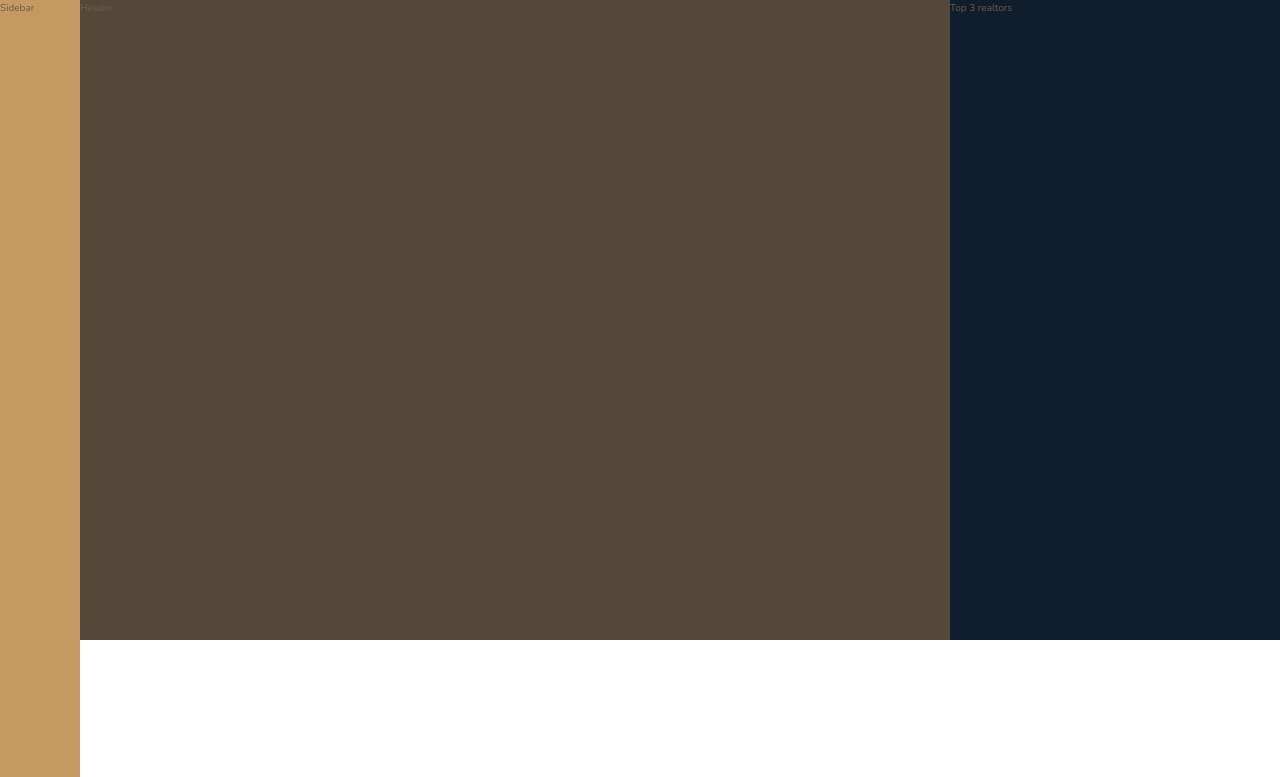
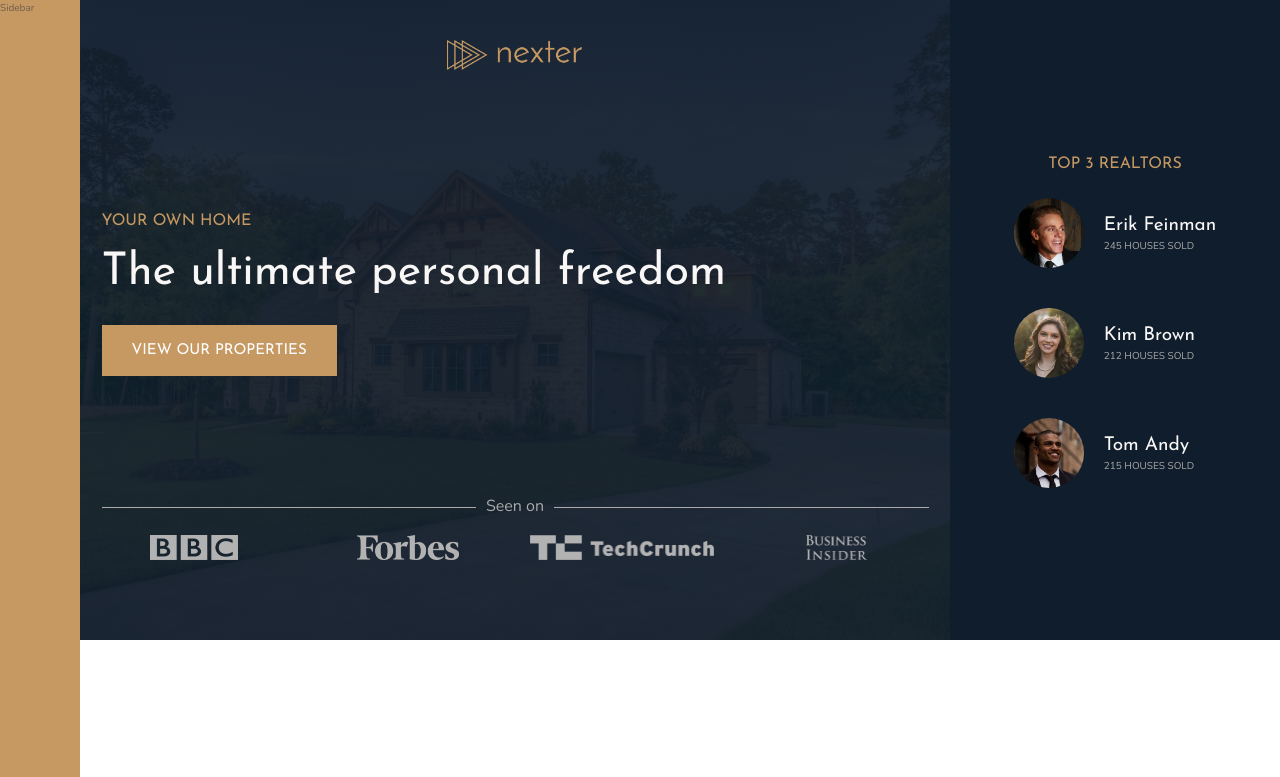
Before and after one commit to AnnaVih/Nexter, a website: page index.html in a window 1280 px wide. Shown: the top 777 px of the page. Drawn offline with nearby package versions, Linux system fonts and the light colour scheme.

Commit message:
add header and realtors sections

```diff
--- a/index.html
+++ b/index.html
@@ -18,10 +18,40 @@
         Sidebar
     </div>
     <header class="header">
-        Header
+        <img src="img/logo.png" alt="logo" class="header__logo">
+        <h3 class="heading-3">Your own home</h3>
+        <h1 class="heading-1">The ultimate personal freedom</h1>
+        <button class="btn header__btn">View our properties</button>
+        <div class="header__seenon-text">Seen on</div>
+        <div class="header__seenon-logos">
+            <img src="img/logo-bbc.png" alt="">
+            <img src="img/logo-forbes.png" alt="">
+            <img src="img/logo-techcrunch.png" alt="">
+            <img src="img/logo-bi.png" alt="">
+        </div>
     </header>
     <div class="realtors">
-        Top 3 realtors
+        <h3 class="heading-3">
+            Top 3 realtors
+        </h3>
+        <div class="realtors__list">
+            <img src="img/realtor-1.jpeg" alt="Realtor 1" class="realtors__img">
+            <div class="realtors__details">
+                <h4 class="heading-4 heading-4--light">Erik Feinman</h4>
+                <p class="realtors__sold">245 houses sold</p>
+            </div>
+            <img src="img/realtor-2.jpeg" alt="Realtor 2" class="realtors__img">
+            <div class="realtors__details">
+                <h4 class="heading-4 heading-4--light">Kim Brown</h4>
+                <p class="realtors__sold">212 houses sold</p>
+            </div>
+
+            <img src="img/realtor-3.jpeg" alt="Realtor 2" class="realtors__img">
+            <div class="realtors__details">
+                <h4 class="heading-4 heading-4--light">Tom Andy</h4>
+                <p class="realtors__sold">215 houses sold</p>
+            </div>
+        </div>
     </div>
     <section class="features">
         <div class="feature">
--- a/sass/_header.scss
+++ b/sass/_header.scss
@@ -1,4 +1,52 @@
 .header {
     background-color: $color-grey-dark-1;
     grid-column: full-start / col-end 6;
+    background-image: linear-gradient(rgba($color-secondary, .93), rgba($color-secondary, .93)), url(../img/hero.jpeg);
+    background-size: cover;
+    background-position: center;
+    padding: 8rem;
+    padding-top: 4rem;
+    display: grid;
+    grid-template-rows: 1fr min-content 6rem 1fr;
+    grid-row-gap: 1.5rem;
+    grid-template-columns: max-content;
+    justify-content: center;
+    &__logo {
+        height: 3rem;
+        justify-self: center;
+    }
+
+    &__btn {
+        align-self: start;
+        justify-self: start;
+    }
+
+    &__seenon-text {
+        display: grid;
+        font-size: 1.6rem;
+        color: $color-grey-light-2;
+        grid-template-columns: 1fr max-content 1fr;
+        align-items: center;
+        grid-column-gap: 1rem;
+
+        &::before,
+        &::after {
+            content: "";
+            height: 1px;
+            display: block;
+            background-color: currentColor;
+        }
+    }
+
+    &__seenon-logos {
+        display: grid;
+        grid-template-columns: repeat(4, 1fr);
+        grid-gap: 3rem;
+        justify-items: center;
+
+        img {
+            height: 2.5rem;
+            filter: brightness(70%);
+        }
+    }
 }
--- a/sass/_realtors.scss
+++ b/sass/_realtors.scss
@@ -1,4 +1,30 @@
 .realtors {
     background-color: $color-secondary;
     grid-column: col-start 7 / full-end;
+    padding: 3rem;
+    display: grid;
+    align-content: center;
+    justify-content: center;
+    grid-row-gap: 2rem;
+    justify-items: center;
+
+    &__list {
+        display: grid;
+        grid-template-columns: min-content max-content;
+        grid-column-gap: 2rem;
+        grid-row-gap: 5vh;
+        align-items: center;
+    }
+
+    &__img {
+        width: 7rem;
+        border-radius: 50%;
+        display: block;
+    }
+
+    &__sold {
+        text-transform: uppercase;
+        color: $color-grey-light-2;
+        margin-top: -3px;
+    }
 }
--- a/sass/_typography.scss
+++ b/sass/_typography.scss
@@ -5,6 +5,10 @@
 
 .heading-1{
     @extend %heading;
+    font-size: 4.5rem;
+    color: $color-grey-light-1;
+    line-height: 1;
+
 }
 
 .heading-2{
```
Also changed, not shown: css/style.css.
